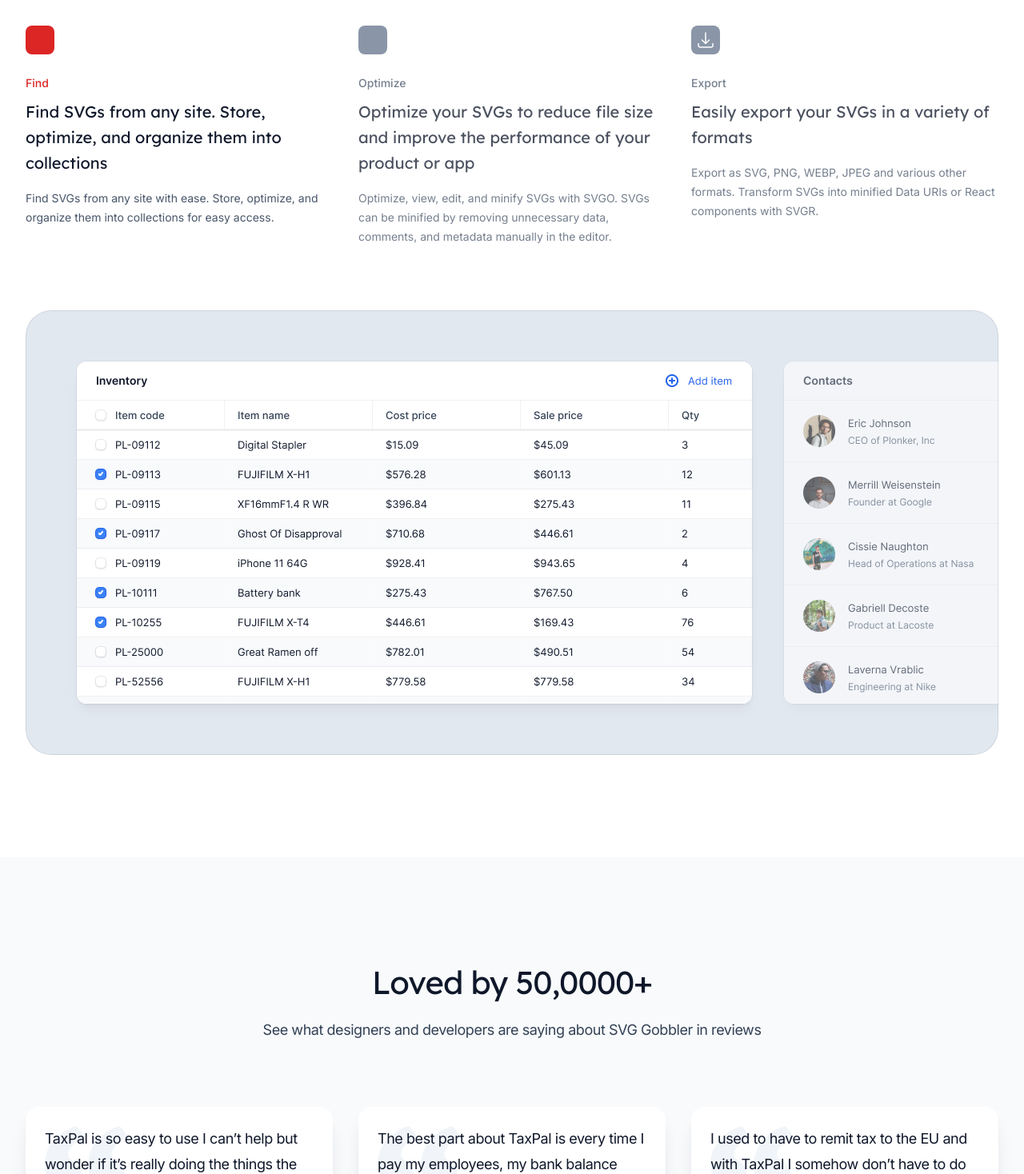
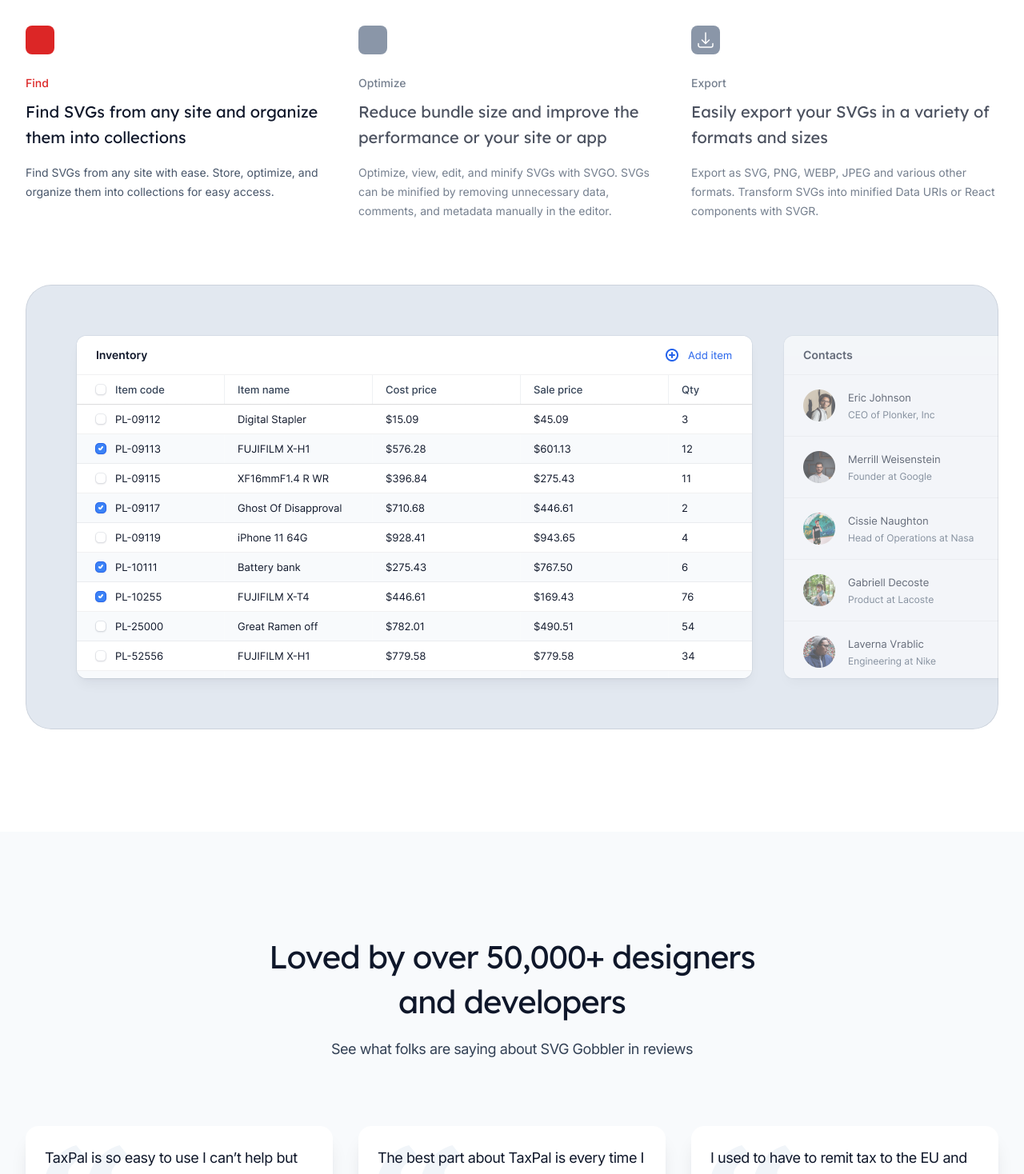
Before and after one commit to rossmoody/svg-gobbler-website, a Next.js app: page / in a window 1280 px wide. Shown: the part 1080-2548 px from the top of the page at 80% size. Built offline with nearby package versions, Linux system fonts and the light colour scheme.

Commit message:
more progress

```diff
--- a/src/components/Faqs.tsx
+++ b/src/components/Faqs.tsx
@@ -67,8 +67,8 @@ export function Faqs() {
             Frequently asked questions
           </h2>
           <p className="mt-4 text-lg tracking-tight text-slate-700">
-            If you can’t find what you’re looking for, email our support team and if you’re lucky
-            someone will get back to you.
+            Here is some insight into the questions we hear most often. Some questions have never
+            been asked but we thought they were important to answer anyway.
           </p>
         </div>
         <ul
--- a/src/components/Features.tsx
+++ b/src/components/Features.tsx
@@ -23,7 +23,7 @@ const features: Array<Feature> = [
     icon: () => <></>,
     image: screenshotInventory,
     name: 'Find',
-    summary: 'Find SVGs from any site. Store, optimize, and organize them into collections',
+    summary: 'Find SVGs from any site and organize them into collections',
   },
   {
     description:
@@ -31,8 +31,7 @@ const features: Array<Feature> = [
     icon: () => <></>,
     image: screenshotContacts,
     name: 'Optimize',
-    summary:
-      'Optimize your SVGs to reduce file size and improve the performance of your product or app',
+    summary: 'Reduce bundle size and improve the performance or your site or app',
   },
   {
     description:
@@ -46,7 +45,7 @@ const features: Array<Feature> = [
     ),
     image: screenshotProfitLoss,
     name: 'Export',
-    summary: 'Easily export your SVGs in a variety of formats',
+    summary: 'Easily export your SVGs in a variety of formats and sizes',
   },
 ]
 
--- a/src/components/Header.tsx
+++ b/src/components/Header.tsx
@@ -55,7 +55,7 @@ export function Header() {
               href="https://chromewebstore.google.com/detail/svg-gobbler/mpbmflcodadhgafbbakjeahpandgcbch"
             >
               <span>
-                Download extension<span className="hidden lg:inline"> free</span>
+                Install extension<span className="hidden lg:inline"> free</span>
               </span>
             </Button>
             <div className="-mr-1 md:hidden">
--- a/src/components/Hero.tsx
+++ b/src/components/Hero.tsx
@@ -4,7 +4,7 @@ import { HeroSearch } from './HeroSearch'
 
 export function Hero() {
   return (
-    <Container className="h-[calc(100svh-120px)] pb-16 pt-16 text-center lg:pt-24">
+    <Container className="min-h-[calc(100svh-120px)] pb-16 pt-16 text-center lg:pt-24">
       <h1 className="mx-auto max-w-4xl font-display text-5xl font-medium tracking-tight text-slate-900 sm:text-7xl">
         SVG organization{' '}
         <span className="relative whitespace-nowrap text-red-600">
--- a/src/components/Testimonials.tsx
+++ b/src/components/Testimonials.tsx
@@ -87,10 +87,10 @@ export function Testimonials() {
       <Container>
         <div className="mx-auto max-w-2xl md:text-center">
           <h2 className="font-display text-3xl tracking-tight text-slate-900 sm:text-4xl">
-            Loved by 50,0000+
+            Loved by over 50,000+ designers and developers
           </h2>
           <p className="mt-4 text-lg tracking-tight text-slate-700">
-            See what designers and developers are saying about SVG Gobbler in reviews
+            See what folks are saying about SVG Gobbler in reviews
           </p>
         </div>
         <ul
```
